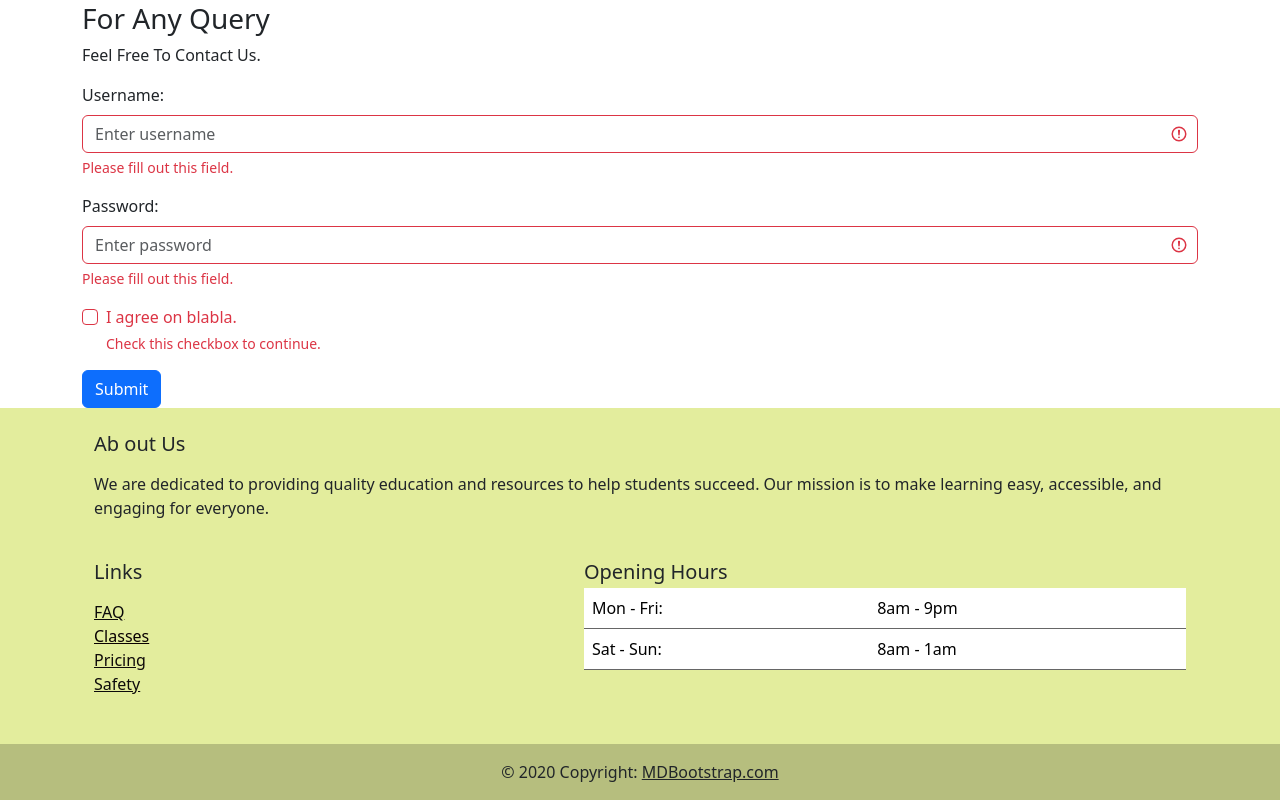
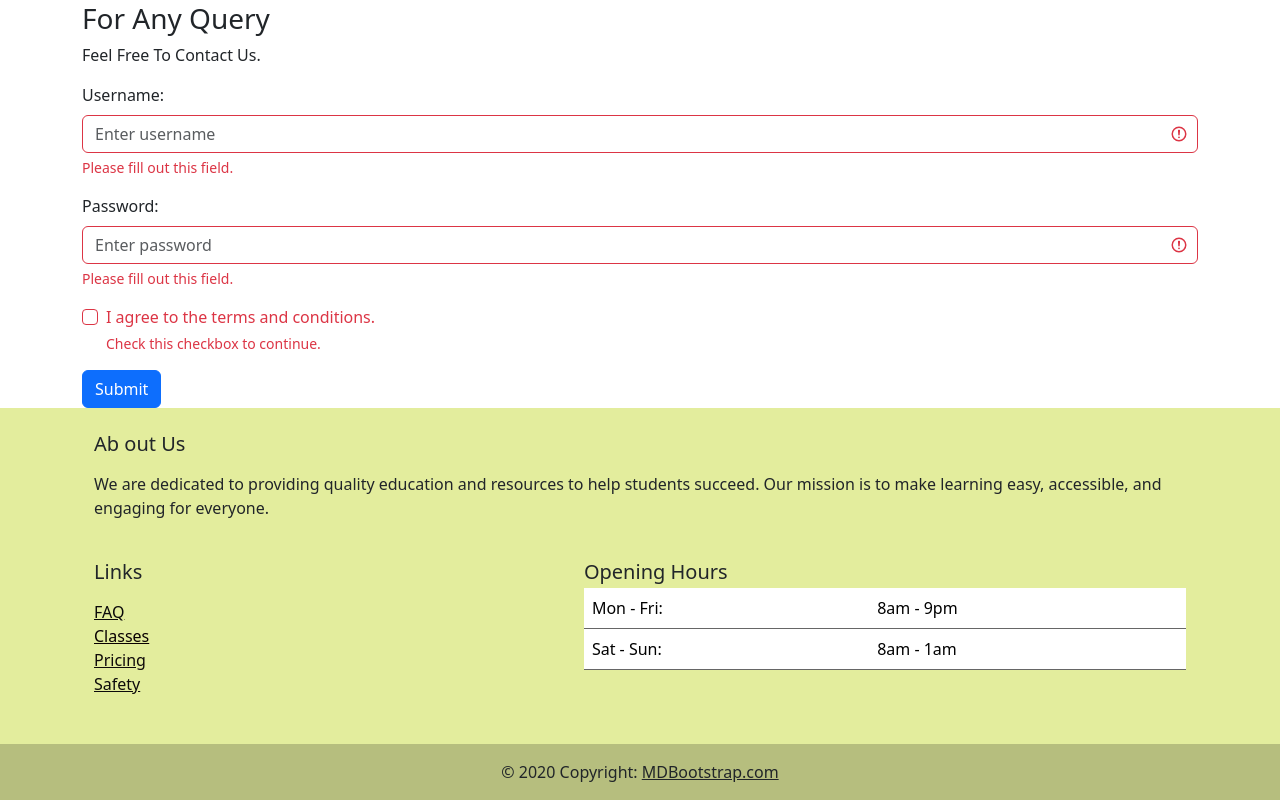
Before and after one commit to sharadsingh330/Final-Project, a plain HTML site: page index.html in a window 1280 px wide. Shown: the part 864-1664 px from the top of the page. Drawn offline with nearby package versions, Linux system fonts and the light colour scheme.

Commit message:
index.html

```diff
--- a/index.html
+++ b/index.html
@@ -132,7 +132,7 @@
     </div>
     <div class="form-check mb-3">
       <input class="form-check-input" type="checkbox" id="myCheck"  name="remember" required>
-      <label class="form-check-label" for="myCheck">I agree on blabla.</label>
+      <label class="form-check-label" for="myCheck">I agree to the terms and conditions.</label>
       <div class="valid-feedback">Valid.</div>
       <div class="invalid-feedback">Check this checkbox to continue.</div>
     </div>
```
